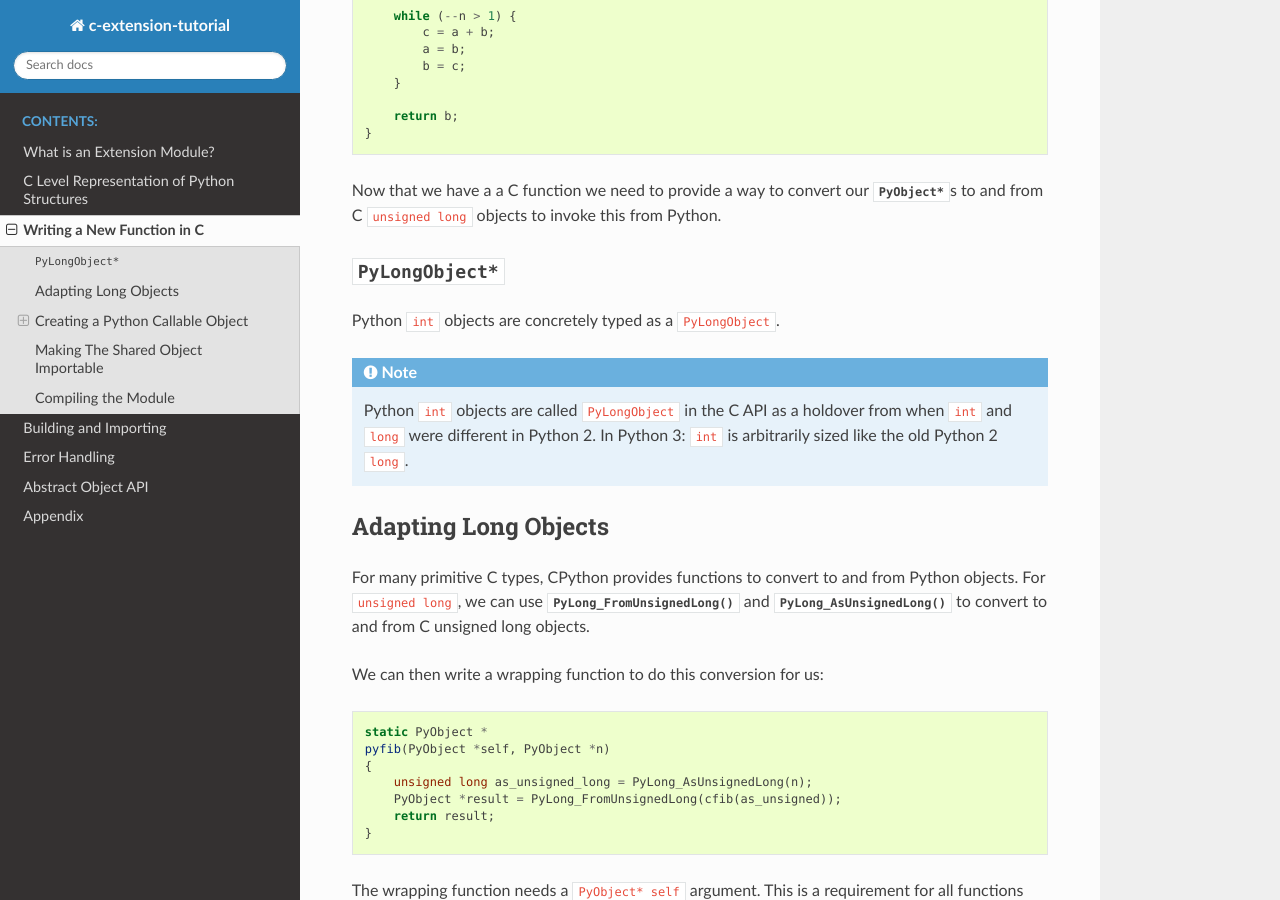
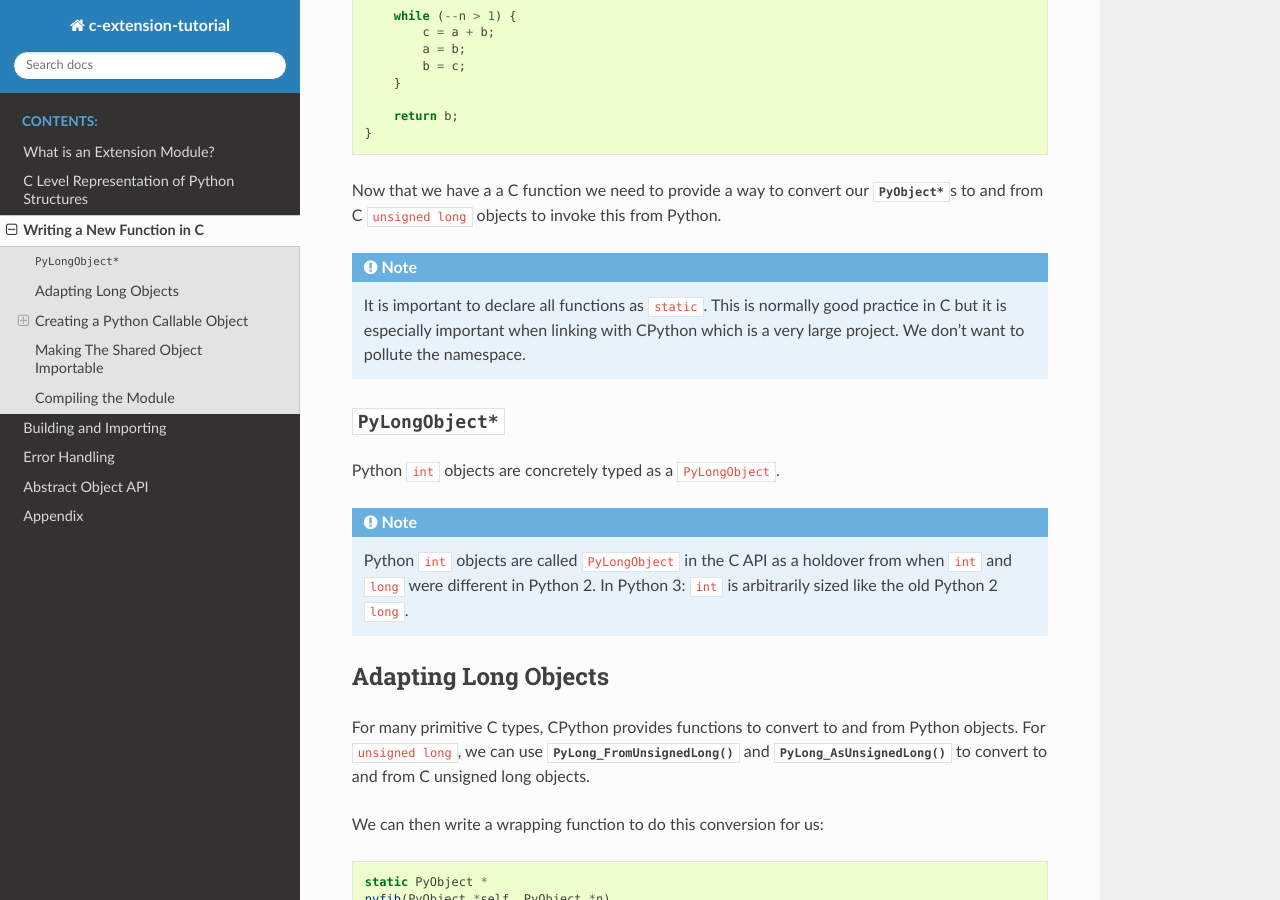
Before and after one commit to llllllllll/c-extension-tutorial, a Sphinx documentation site: the page built from tutorial/source/writing-a-function.rst, in a window 1280 px wide and 900 px high, scrolled down 398 px. Built offline with Sphinx 7.4.7 and the Read the Docs theme 2.0.0, drawn with Linux system fonts in a browser that asks for light colours.

Commit message:
ENH: add note about declaring functions as static

```diff
--- a/tutorial/source/writing-a-function.rst
+++ b/tutorial/source/writing-a-function.rst
@@ -28,6 +28,12 @@ Let's begin with a simple C function to compute Fibonacci numbers:
 Now that we have a a C function we need to provide a way to convert our
 :c:type:`PyObject*`\s to and from C ``unsigned long`` objects to invoke this
 from Python.
+
+.. note::
+
+   It is important to declare all functions as ``static``. This is normally good
+   practice in C but it is especially important when linking with CPython which
+   is a very large project. We don't want to pollute the namespace.
 
 :c:type:`PyLongObject*`
 -----------------------
```
